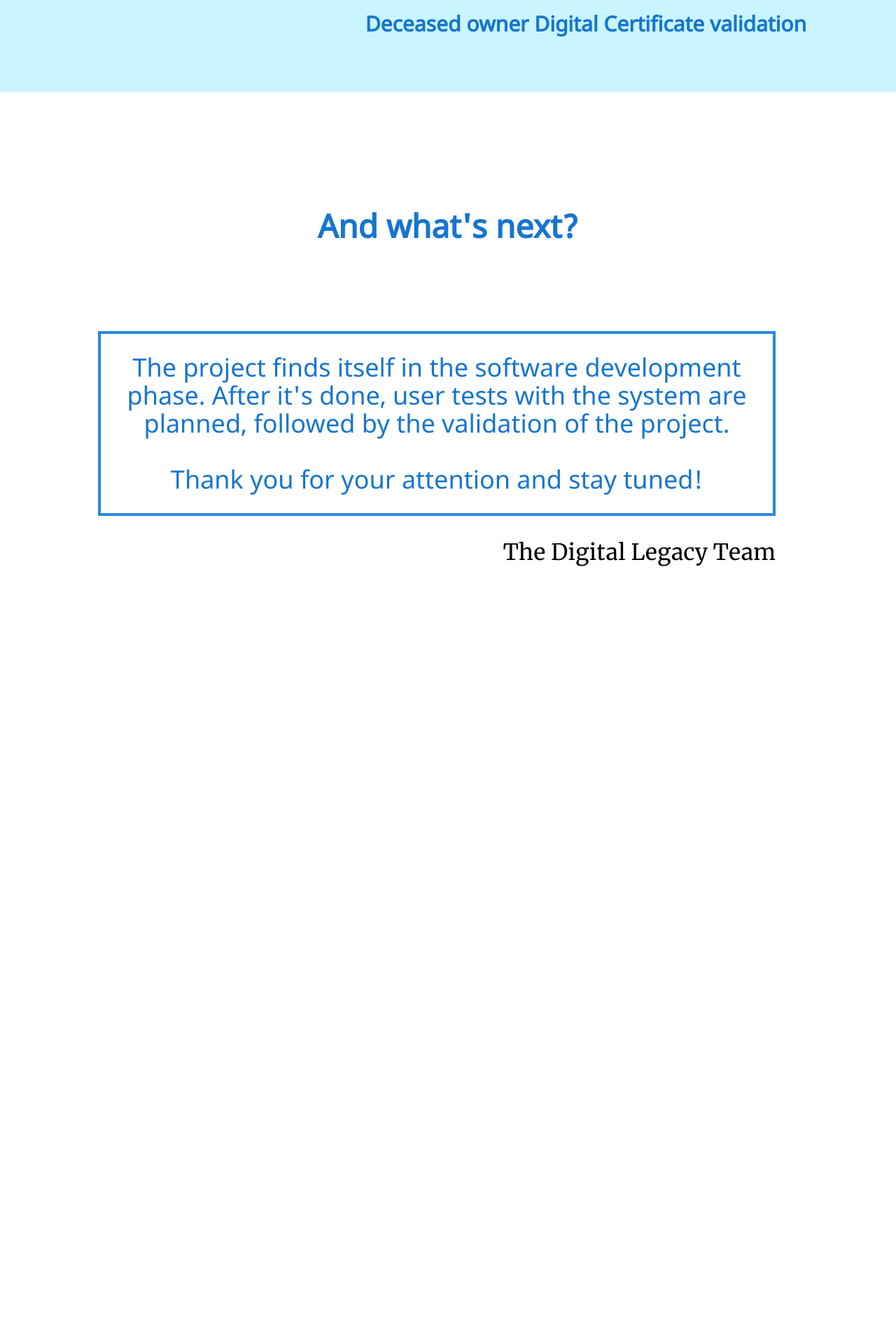
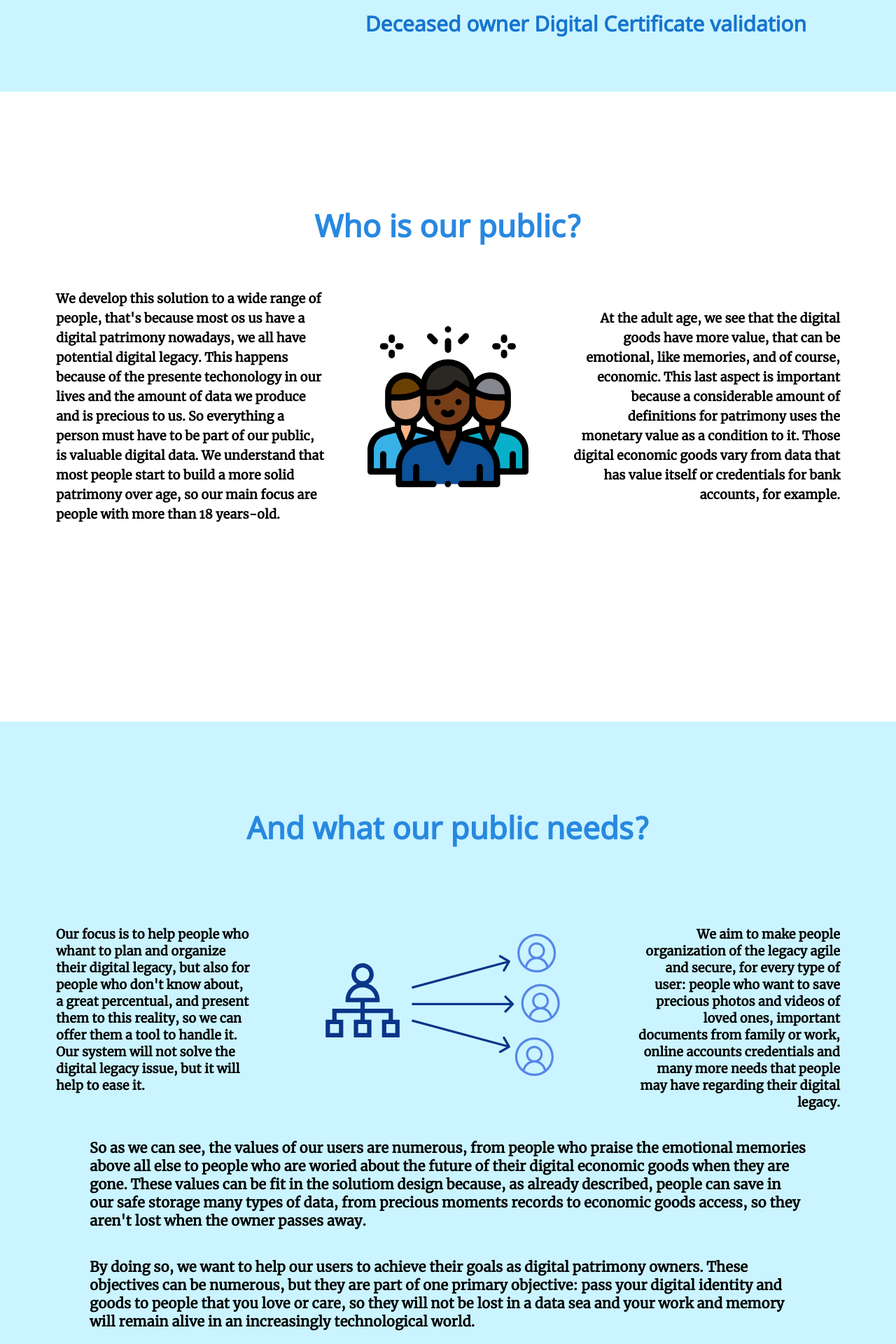
Before and after one commit to LucasRohr/tcc-portfolio, a React (Create React App) app: page / in a window 1280 px wide. Shown: the part 7020-8940 px from the top of the page at 70% size. Before the commit the page ends 7951 px from the top, so only its background shows below. Built offline with nearby package versions, Linux system fonts and the light colour scheme.

Commit message:
Finishing UX section

```diff
--- a/src/App.js
+++ b/src/App.js
@@ -8,18 +8,22 @@ import Care from "./sections/Care";
 import Solution from "./sections/Solution";
 import Prototypes from "./sections/Prototypes";
 import End from "./sections/End";
+import Audience from "./sections/Audience";
+import AudienceNeeds from "./sections/Audience-needs";
 
 function App() {
   return (
     <div className="container">
-      <Begin/>
-      <Goals/>
-      <Observe/>
-      <People/>
-      <Care/>
-      <Solution/>
-      <Prototypes/>
-      <End/>
+      <Begin />
+      <Goals />
+      <Observe />
+      <People />
+      <Care />
+      <Solution />
+      <Prototypes />
+      <Audience />
+      <AudienceNeeds />
+      <End />
     </div>
   );
 }
--- a/src/app.scss
+++ b/src/app.scss
@@ -4,32 +4,32 @@ $fonts-folder: "./fonts" !default;
 
 @font-face {
   font-family: "Merriweather Black";
-  src: url('#{$fonts-folder}/Merriweather/Merriweather-Black.ttf') format('truetype');
+  src: url("#{$fonts-folder}/Merriweather/Merriweather-Black.ttf") format("truetype");
 }
 
 @font-face {
   font-family: "Merriweather Bold";
-  src: url('#{$fonts-folder}/Merriweather/Merriweather-Bold.ttf') format('truetype');
+  src: url("#{$fonts-folder}/Merriweather/Merriweather-Bold.ttf") format("truetype");
 }
 
 @font-face {
   font-family: "Merriweather Regular";
-  src: url('#{$fonts-folder}/Merriweather/Merriweather-Regular.ttf') format('truetype');
+  src: url("#{$fonts-folder}/Merriweather/Merriweather-Regular.ttf") format("truetype");
 }
 
 @font-face {
   font-family: "Merriweather Light";
-  src: url('#{$fonts-folder}/Merriweather/Merriweather-Light.ttf') format('truetype');
+  src: url("#{$fonts-folder}/Merriweather/Merriweather-Light.ttf") format("truetype");
 }
 
 @font-face {
   font-family: "NotoSans Bold";
-  src: url('#{$fonts-folder}/Noto_Sans/NotoSans-Bold.ttf') format('truetype');
+  src: url("#{$fonts-folder}/Noto_Sans/NotoSans-Bold.ttf") format("truetype");
 }
 
 @font-face {
   font-family: "NotoSans Regular";
-  src: url('#{$fonts-folder}/Noto_Sans/NotoSans-Regular.ttf') format('truetype');
+  src: url("#{$fonts-folder}/Noto_Sans/NotoSans-Regular.ttf") format("truetype");
 }
 
 .container {
@@ -42,7 +42,8 @@ $fonts-folder: "./fonts" !default;
   overflow: hidden;
 }
 
-h1, h2 {
+h1,
+h2 {
   font-family: "NotoSans Regular";
 }
 
@@ -158,4 +159,35 @@ h1, h2 {
   .end-info-container ~ span {
     margin-bottom: 80px;
   }
+
+  .audience-container {
+    & > .audience-title {
+      margin-bottom: 70px;
+    }
+
+    & > .audience-wrapper > .audience-explanation {
+      font-size: 18px;
+      line-height: 28px;
+    }
+  }
+
+  .audience-needs-container {
+    & > .audience-needs-wrapper {
+      & > .audience-needs-explanation {
+        font-size: 18px;
+        line-height: 24px;
+      }
+
+      & > .audience-needs-icon {
+        min-width: 26%;
+      }
+    }
+
+    & > .audience-needs-bottom-explanations-wrapper > .audience-needs-larger-explanation {
+      font-size: 20px;
+      line-height: 26px;
+      margin-left: 0;
+      margin-top: 40px;
+    }
+  }
 }
--- /dev/null
+++ b/src/sections/Audience-needs/audience-needs.scss
@@ -0,0 +1,72 @@
+@import "../../colors.scss";
+
+.audience-needs-container {
+  width: 100%;
+  min-height: 100vh;
+  display: flex;
+  flex-direction: column;
+  justify-content: flex-start;
+  align-items: center;
+  background-color: $primary-extra-light;
+  padding: 50px 100px;
+
+  & > h1 {
+    font-size: 44px;
+    line-height: 42px;
+    text-align: center;
+    margin-bottom: 120px;
+    margin-top: 80px;
+    color: $primary;
+    font-family: "NotoSans Regular";
+  }
+
+  & .audience-needs-explanation {
+    display: flex;
+    max-width: 30%;
+    font-size: 24px;
+    line-height: 38px;
+    color: $black;
+    font-weight: 600;
+    text-align: left;
+    margin-left: 80px;
+
+    &:last-child {
+      text-align: right;
+      margin-right: 80px;
+    }
+  }
+
+  & > .audience-needs-wrapper {
+    display: flex;
+    width: 100%;
+    justify-content: space-between;
+    align-items: flex-start;
+    padding: 0 80px;
+
+    & > .audience-needs-icon {
+      min-width: 30%;
+      margin-left: 80px;
+    }
+  }
+
+  .audience-needs-bottom-explanations-wrapper {
+    display: flex;
+    width: 100%;
+    flex-direction: column;
+    justify-content: space-between;
+    align-items: center;
+    padding: 0 80px;
+  }
+
+  .audience-needs-larger-explanation {
+    max-width: 80%;
+    margin-top: 50px;
+    display: flex;
+    font-size: 24px;
+    line-height: 38px;
+    color: $black;
+    font-weight: 600;
+    text-align: left;
+    margin-left: 80px;
+  }
+}
--- /dev/null
+++ b/src/sections/Audience-needs/index.jsx
@@ -0,0 +1,44 @@
+import React from "react";
+import legacy from "../../assets/legacy.svg";
+
+import "./audience-needs.scss";
+
+const AudienceNeeds = () => (
+  <div className="audience-needs-container">
+    <h1>And what our public needs?</h1>
+
+    <div className="audience-needs-wrapper">
+      <span className="audience-needs-explanation">
+        Our focus is to help people who whant to plan and organize their digital legacy, but also for people who don't
+        know about, a great percentual, and present them to this reality, so we can offer them a tool to handle it. Our
+        system will not solve the digital legacy issue, but it will help to ease it.
+      </span>
+
+      <img className="audience-needs-icon" src={legacy} alt="Application public needs" />
+
+      <span className="audience-needs-explanation">
+        We aim to make people organization of the legacy agile and secure, for every type of user: people who want to
+        save precious photos and videos of loved ones, important documents from family or work, online accounts
+        credentials and many more needs that people may have regarding their digital legacy.
+      </span>
+    </div>
+
+    <div className="audience-needs-bottom-explanations-wrapper">
+      <span className="audience-needs-larger-explanation">
+        So as we can see, the values of our users are numerous, from people who praise the emotional memories above all
+        else to people who are woried about the future of their digital economic goods when they are gone. These values
+        can be fit in the solutiom design because, as already described, people can save in our safe storage many types
+        of data, from precious moments records to economic goods access, so they aren't lost when the owner passes away.
+      </span>
+
+      <span className="audience-needs-larger-explanation">
+        By doing so, we want to help our users to achieve their goals as digital patrimony owners. These objectives can
+        be numerous, but they are part of one primary objective: pass your digital identity and goods to people that you
+        love or care, so they will not be lost in a data sea and your work and memory will remain alive in an
+        increasingly technological world.
+      </span>
+    </div>
+  </div>
+);
+
+export default AudienceNeeds;
--- /dev/null
+++ b/src/sections/Audience/audience.scss
@@ -0,0 +1,52 @@
+@import "../../colors.scss";
+
+.audience-container {
+  width: 100%;
+  min-height: 100vh;
+  display: flex;
+  flex-direction: column;
+  justify-content: flex-start;
+  align-items: center;
+  background-color: $white;
+  padding: 50px 100px;
+
+  .audience-title {
+    font-size: 44px;
+    line-height: 42px;
+    text-align: center;
+    margin-top: 120px;
+    color: $primary;
+    font-family: "NotoSans Regular";
+  }
+
+  .audience-wrapper {
+    display: flex;
+    width: 100%;
+    justify-content: space-between;
+    align-items: center;
+    padding: 0 80px;
+
+    & > .audience-icon {
+      width: 18%;
+    }
+  }
+
+  .audience-explanation {
+    display: flex;
+    max-width: 30%;
+    font-size: 24px;
+    line-height: 38px;
+    color: $black;
+    font-weight: 600;
+
+    &:first-child {
+      text-align: left;
+      margin-left: 80px;
+    }
+
+    &:last-child {
+      text-align: right;
+      margin-right: 80px;
+    }
+  }
+}
--- /dev/null
+++ b/src/sections/Audience/index.jsx
@@ -0,0 +1,31 @@
+import React from "react";
+import audience from "../../assets/audience.svg";
+
+import "./audience.scss";
+
+const Audience = () => (
+  <div className="audience-container">
+    <h1 className="audience-title">Who is our public?</h1>
+
+    <div className="audience-wrapper">
+      <span className="audience-explanation">
+        We develop this solution to a wide range of people, that's because most os us have a digital patrimony nowadays,
+        we all have potential digital legacy. This happens because of the presente techonology in our lives and the
+        amount of data we produce and is precious to us. So everything a person must have to be part of our public, is
+        valuable digital data. We understand that most people start to build a more solid patrimony over age, so our
+        main focus are people with more than 18 years-old.
+      </span>
+
+      <img className="audience-icon" src={audience} alt="Application public" />
+
+      <span className="audience-explanation">
+        At the adult age, we see that the digital goods have more value, that can be emotional, like memories, and of
+        course, economic. This last aspect is important because a considerable amount of definitions for patrimony uses
+        the monetary value as a condition to it. Those digital economic goods vary from data that has value itself or
+        credentials for bank accounts, for example.
+      </span>
+    </div>
+  </div>
+);
+
+export default Audience;
```
Also changed, not shown: src/assets/audience.svg (added), src/assets/legacy.svg (added), 1 other file (tests, documents, lock files or other folders).
